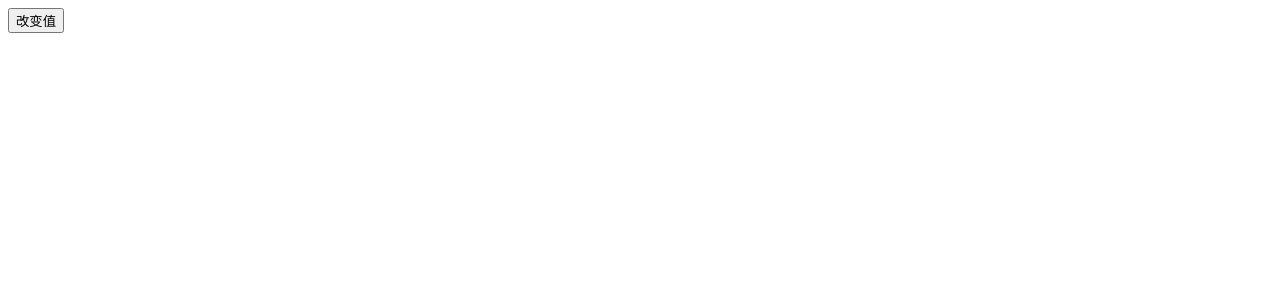
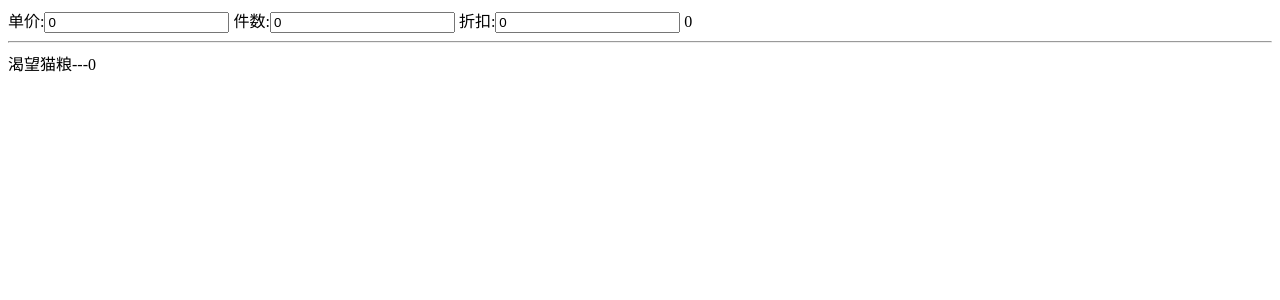
Before and after one commit to bo-bi/CZVUE, a Vue app: page / in a window 1280 px wide. Shown: the top 300 px of the page. Built offline with nearby package versions, Linux system fonts and the light colour scheme.

Commit message:
增加: computed

```diff
--- a/src/components/app.vue
+++ b/src/components/app.vue
@@ -1,9 +1,11 @@
 <template>
     <div>
-        <!--<input type="text" v-model="text"/>-->
-        <!--{{text}}-->
-
-        <button @click="change">改变值</button>
+        单价:<input type="text" v-model="price" />
+        件数:<input type="text" v-model="num" />
+        折扣:<input type="text" v-model="rate" />
+        {{sum}}
+        <hr/>
+        {{sum2.commodity}}---{{sum2.realyPrice}}
     </div>
 </template>
 
@@ -12,34 +14,21 @@
     export default {
         data() {
             return {
-                text: '456',
-                person: [
-                    {name: 'jack'},
-                    {name: 'rose'}
-                ]
+                price: 0,
+                num: 0,
+                rate: 0
             }
         },
-        methods: {
-            change() {
-                // this.text = '123';
-                this.person[1].name = 'mick';
-            }
-        },
-        watch: {
-            //基本数据类型
-            text: function(newV,oldV) {
-                console.log('text值发生了改变');
-                console.log(newV);
-                console.log(oldV);
+        computed: {
+            sum() {
+                return this.price * this.num * (this.rate/10);
             },
-            //复杂数据类型(数组、对象)
-            person: {
-                handler: function (newV, oldV) {
-                    console.log("数组的值发生了变化");
-                    console.log(newV);
-                    console.log(oldV);
-                },
-                deep: true
+            sum2() {
+                //如果当函数内涉及到this.相关属性发生改变以后触发，并返回一个值(可以是对象)
+                return {
+                    commodity: '渴望猫粮',
+                    realyPrice: this.price * this.num * (this.rate/10)
+                }
             }
         }
     }
--- a/src/index.html
+++ b/src/index.html
@@ -3,7 +3,7 @@
 <head>
     <meta charset="UTF-8">
     <meta id="viewport" name="viewport" content="width=device-width; initial-scale=1.0; maximum-scale=1; user-scalable=no;" />
-    <title>watch</title>
+    <title>computed</title>
 </head>
 <body>
     <!--1.设坑-->
```
Also changed, not shown: 1 other file (tests, documents, lock files or other folders).
